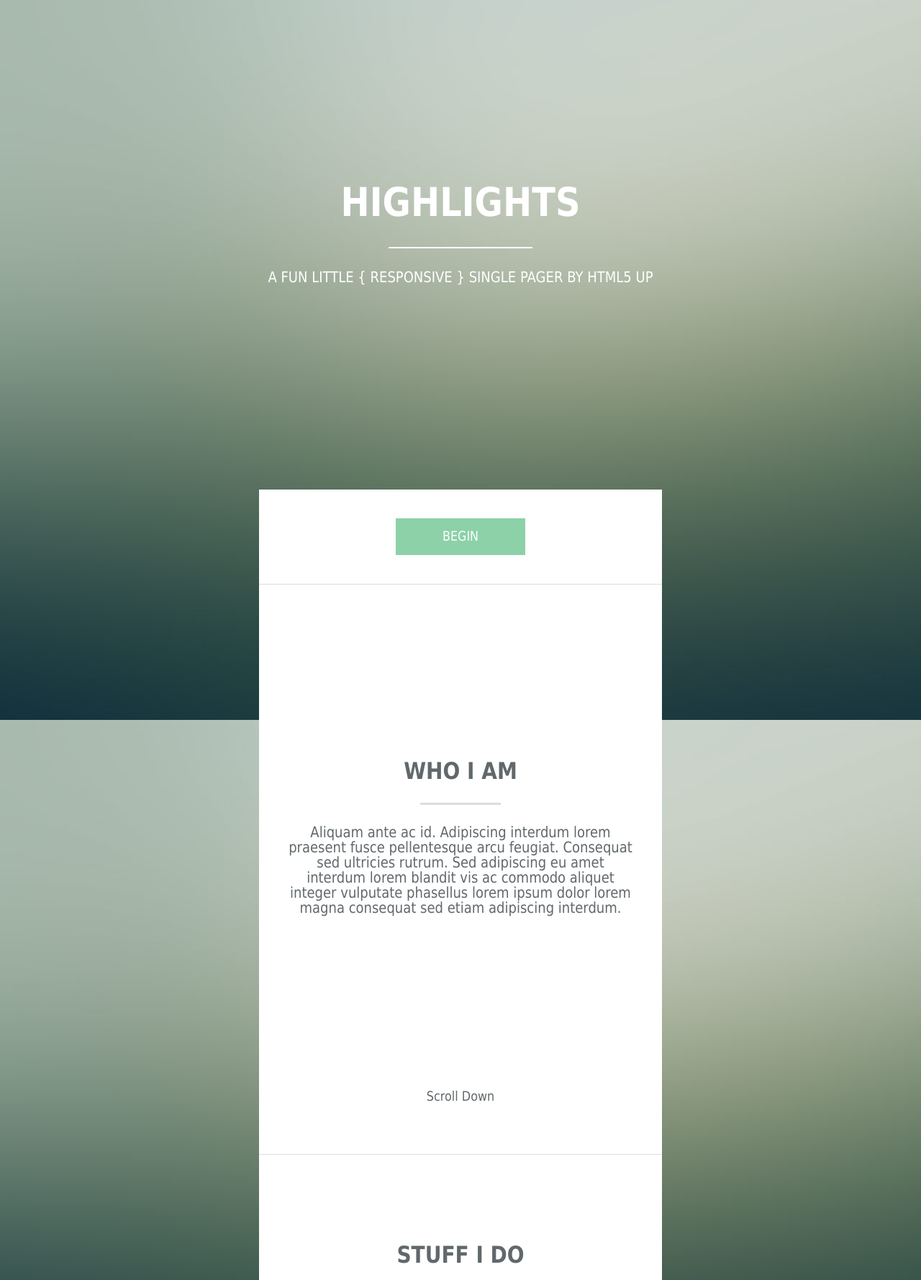
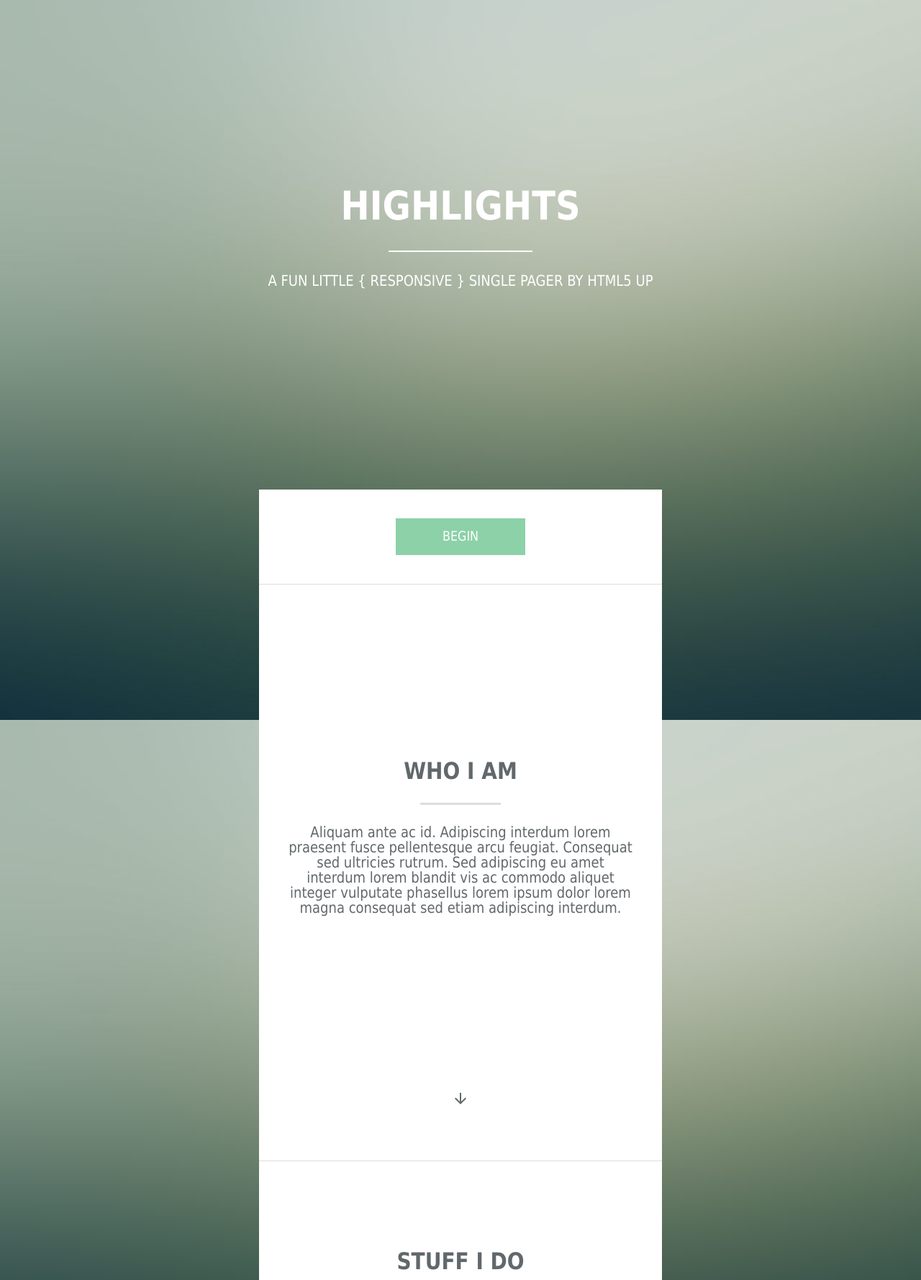
Before and after one commit to davitlaperishvili/Portfolio, a PHP site: page / in a window 1280 px wide. Shown: the top 1778 px of the page at 72% size. Run offline with PHP 8.4, Linux system fonts and the light colour scheme.

Commit message:
header update

```diff
--- a/assets/css/style.css
+++ b/assets/css/style.css
@@ -57,7 +57,11 @@ header {
   -webkit-box-align: center;
   -ms-flex-align: center;
   align-items: center;
-  height: calc(100vh - 120px); }
+  height: calc(100vh - 120px);
+  position: -webkit-sticky;
+  position: sticky;
+  top: 5px;
+  z-index: -1; }
   header h1 {
     font-size: 3em;
     line-height: 1.25em;
@@ -151,6 +155,9 @@ li {
 
 .scrollDown {
   margin: 110px 0 0 0; }
+
+.material-icons + .scroll {
+  font-size: 60px; }
 
 .stuffIDo p {
   margin-bottom: 50px; }
--- a/assets/sass/style.scss
+++ b/assets/sass/style.scss
@@ -50,7 +50,9 @@ header{
     justify-content: center;
     align-items: center;
     height: calc(100vh - 120px);
-
+    position: sticky;
+    top: 5px;
+    z-index: -1;
     h1{
         font-size: 3em;
         line-height: 1.25em;
@@ -125,6 +127,9 @@ li{
 }
 .scrollDown{
     margin: 110px 0 0 0;
+}
+.material-icons + .scroll{
+    font-size: 60px;
 }
 
 // ----------------STUF I DO----------------
--- a/index.html
+++ b/index.html
@@ -24,7 +24,7 @@
                  <hr class="hr">
                  <p>Aliquam ante ac id. Adipiscing interdum lorem praesent fusce pellentesque arcu feugiat. Consequat sed ultricies rutrum. Sed adipiscing eu amet interdum lorem blandit vis ac commodo aliquet integer vulputate phasellus lorem ipsum dolor lorem magna consequat sed etiam adipiscing interdum.</p>
                 </div>
-                 <a href="" class="scrollDown">Scroll Down</a>
+                 <a href="" class="scrollDown"><i class="material-icons scroll">arrow_downward</i></a>
 
              </li>
              <li class="content_block stuffIDo" >
@@ -52,7 +52,7 @@
 
                  </div>
 
-                 <a href="" class="scrollDown"> Scroll Down</a>
+                 <a href="" class="scrollDown"><i class="material-icons scroll">arrow_downward</i></a>
 
              </li>
              <li class="content_block oneMoreThing">
@@ -61,7 +61,7 @@
                 <hr class="hr">
                 <p>Aliquam ante ac id. Adipiscing interdum lorem praesent fusce pellentesque arcu feugiat. Consequat sed ultricies rutrum. Sed adipiscing eu amet interdum lorem blandit vis ac commodo aliquet integer vulputate phasellus lorem ipsum dolor lorem magna consequat sed etiam adipiscing interdum.</p>
                 </div>
-                <a href="" class="scrollDown">Scroll Down</a>
+                <a href="" class="scrollDown"><i class="material-icons scroll">arrow_downward</i></a>
 
              </li>
              <li class="content_block getInTouch">
```
